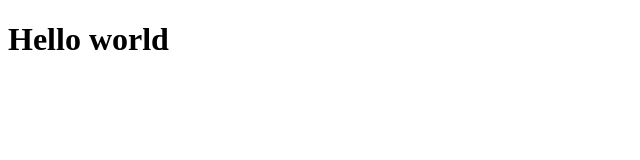
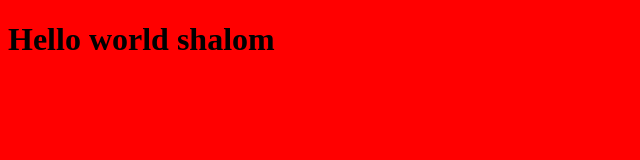
Before and after one commit to Shalom-web/test, a plain HTML site: page index.html in a window 1280 px wide. Shown: the whole page, without its empty margins (0-640 px from the left). Drawn offline with Linux system fonts and the light colour scheme.

Commit message:
second commit

```diff
--- a/css/styles.css
+++ b/css/styles.css
@@ -0,0 +1,3 @@
+body{
+    background-color: red;
+}
--- a/index.html
+++ b/index.html
@@ -8,6 +8,6 @@
     <link rel="stylesheet" href="/css/styles.css">
 </head>
 <body>
-    <h1>Hello world</h1>
+    <h1>Hello world shalom</h1>
 </body>
 </html>
```
